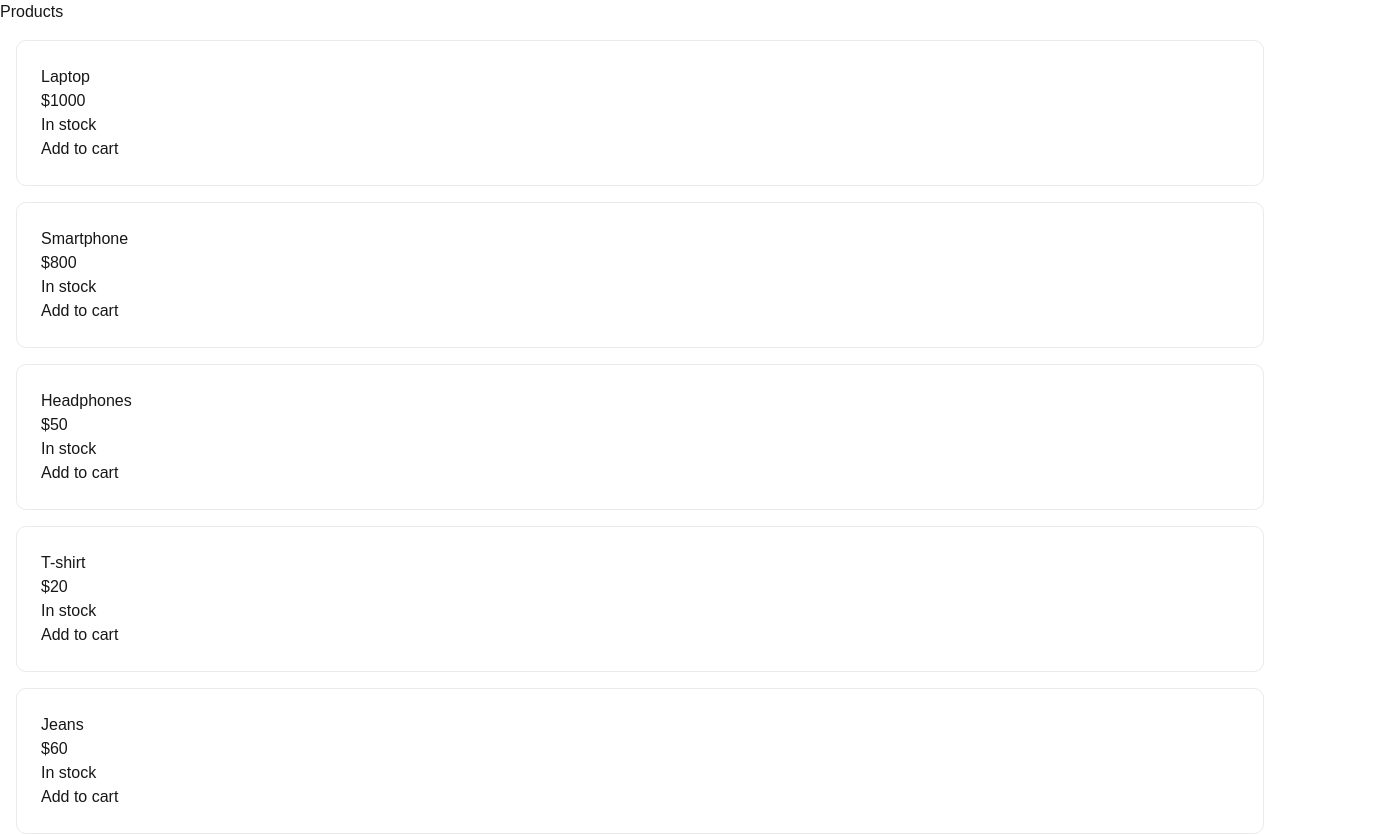
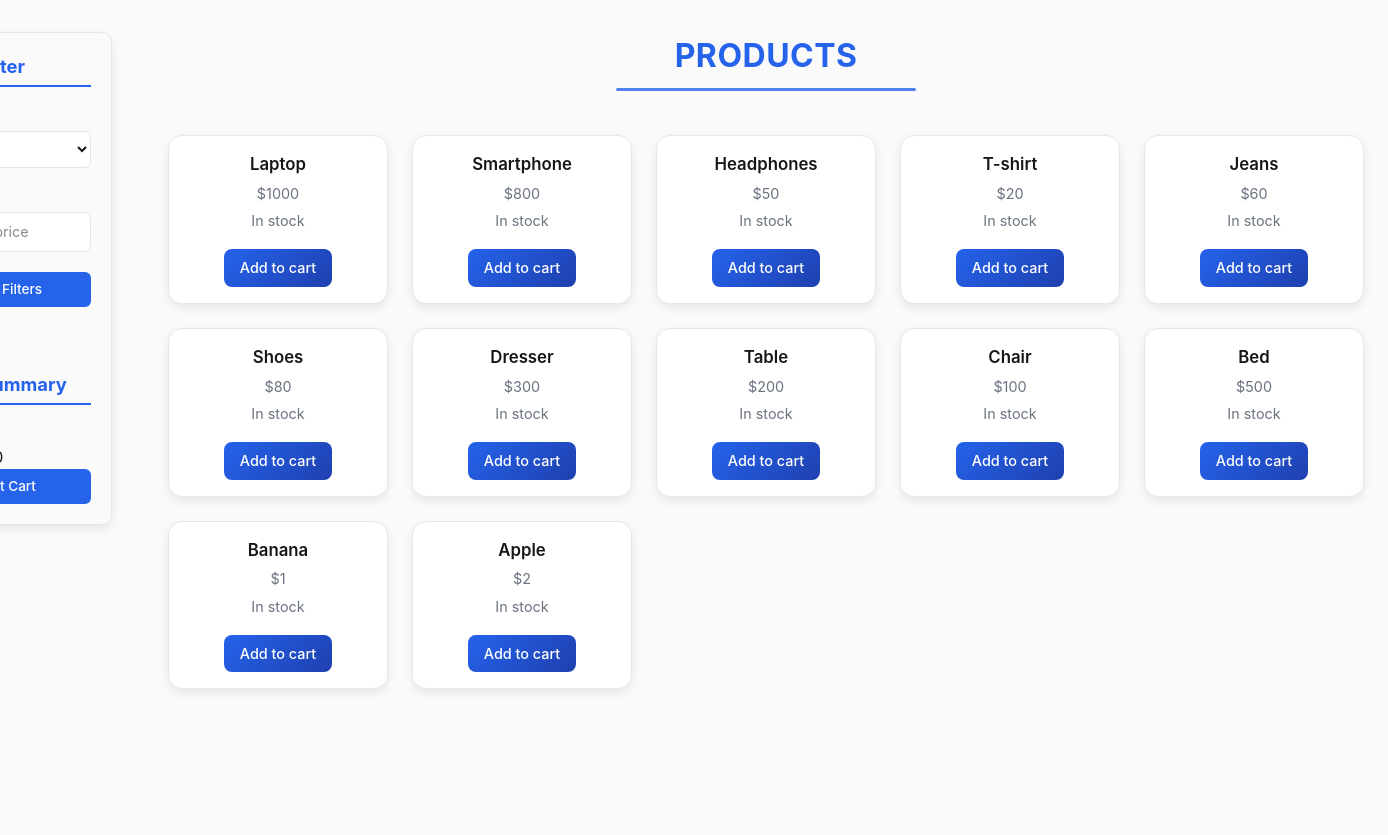
Before and after one commit to nvong419/mini-storefront, a Next.js app: page / in a window 1280 px wide. Shown: the top 835 px of the page, 1388 px wide, since content can reach past the window. After the commit the page ends 800 px from the top, so only its background shows below. Built offline with nearby package versions, Linux system fonts and the light colour scheme.

Commit message:
Added category and price filter input functionality, added cart summary functionality, unified css, removed <ul> in product grid to allow for horizontal cards, fixed bug where state was not being passed from productCard -> ProductList -> Catalog correctly

```diff
--- a/src/app/components/Catalog.jsx
+++ b/src/app/components/Catalog.jsx
@@ -5,11 +5,15 @@
 import { useState, useEffect } from 'react';
 import ProductList from './ProductList';
 import CartSummary from './CartSummary';
+import CategoryFilter from './CategoryFilter';
+import PriceFilter from './PriceFilter';
 
 export default function Catalog() {
-    const [products, setProducts] = useState([]);
-    const [cart, setCart] = useState([]);
+    const [products, setProducts] = useState([]);   // State for products
+    const [cart, setCart] = useState([]);           // State for cart
+    const [filters, setFilters] = useState({category: 'All', maxPrice: Infinity});     // State for filters
 
+    // Fetch products from API
     useEffect(() => {
         async function fetchProducts() {
             const response = await fetch('/api/products');
@@ -23,33 +27,91 @@ export default function Catalog() {
 
     // Function that adds a product to the cart (ProductCard.jsx)
     const handleAddToCart = (product) => {
+        // Prevent adding if no stock
+        if (product.stock <= 0) {
+            alert(`${product.name} is out of stock!`);
+            return;
+        }
+
+        // Update cart
         setCart((prevCart) => {
             const existing = prevCart.find((item) => item.id === product.id);
             if (existing) {
-                // Product already in cart, update quantity
-                return prevCart.map((item) => {
-                    if (item.id === product.id) {
-                        return { ...item, quantity: item.quantity + 1 };
-                    }
-                    return item;
-                });
+            return prevCart.map((item) =>
+                item.id === product.id
+                ? { ...item, quantity: item.quantity + 1 }
+                : item
+            );
             } else {
-                // Product not in cart, add to cart
-                return [...prevCart, { ...product, quantity: 1 }];
+            return [...prevCart, { ...product, quantity: 1 }];
             }
         });
+
+        // Update product stock (reduce by 1)
+        setProducts((prevProducts) =>
+            prevProducts.map((p) =>
+            p.id === product.id ? { ...p, stock: p.stock - 1 } : p
+            )
+        );
     };
 
-    const handleResetCart = () => setCart([]);
+    // Function that resets the cart
+    const handleResetCart = () => {
+        // Restore stock based on what was in cart
+        setProducts((prevProducts) =>
+            prevProducts.map((p) => {
+            const inCart = cart.find((item) => item.id === p.id);
+            if (inCart) {
+                return { ...p, stock: p.stock + inCart.quantity };
+            }
+            return p;
+            })
+        );
 
+        // Clear the cart
+        alert('Cart reset!');
+        setCart([]);
+        };
+
+    // Functions that updates the filters
+    const handleCategoryChange = (value) => {
+        setFilters((prev) => ({ ...prev, category: value }));
+    };
+
+    const handlePriceChange = (value) => {
+        setFilters((prev) => ({ ...prev, maxPrice: Number(value) }));
+    };
+
+    const handleResetFilters = () => {
+        setFilters({ category: 'All', maxPrice: Infinity });
+    };
+
+    // Filter Products based on filter state
+    const filteredProducts = products.filter((p) => {
+        const categoryMatch = filters.category === 'All' || p.category === filters.category;
+        const priceMatch = p.price <= filters.maxPrice;
+        return categoryMatch && priceMatch;
+    });
+
+    // Main Page Content
     return (
-        <div>
-            <h2>Products</h2>
-            <ProductList products={products} onAddToCart={handleAddToCart}/>
-            <h3>Filter</h3>
-            <h3>Cart:</h3>
-            {/* <CartSummary cart = {cart} onReset = {handleResetCart}/> */}
-        </div>
+    <div className="catalog-container">
+        {/* LEFT COLUMN */}
+        <aside className="sidebar">
+        <h2>Filter</h2>
+        <CategoryFilter value={filters.category} onChange={handleCategoryChange} />
+        <PriceFilter value={filters.maxPrice} onChange={handlePriceChange} />
+        <button className="reset-filter-btn" onClick={handleResetFilters}>Reset Filters</button>
+        <br />
+        <h2>Cart Summary</h2>
+        <CartSummary cart={cart} onReset={handleResetCart} />
+        </aside>
 
-    )
+        {/* MAIN CONTENT */}
+        <main className="main-content">
+        <h1>PRODUCTS</h1>
+        <ProductList products={filteredProducts} onAddToCart={handleAddToCart} />
+        </main>
+    </div>
+    );
 }
--- a/src/app/components/PriceFilter.jsx
+++ b/src/app/components/PriceFilter.jsx
@@ -3,5 +3,18 @@
 
 // Controlled inputs that update parent state
 export default function PriceFilter({ value, onChange }) {
-
+  return (
+    <div className="filter-section">
+      <label htmlFor="maxPrice">Max Price</label>
+      <input
+        id="maxPrice"
+        type="number"
+        min="0"
+        max="2000"
+        placeholder="Enter max price"
+        value={value === 0 ? '' : value}
+        onChange={(e) => onChange(e.target.value)}
+      />
+    </div>
+  );
 }
--- a/src/app/components/ProductList.jsx
+++ b/src/app/components/ProductList.jsx
@@ -2,15 +2,13 @@
 'use client';
 // Map products to cards (key = {id})
 import ProductCard from "./ProductCard";
-export default function ProductList({ products, handleAddToCart }) {
+export default function ProductList({ products, onAddToCart }) {
     return (
         <div className="product-grid">
-            <ul>
-                {products.map((p) => (
-                    // <li key={p.id}>{p.name} - ${p.price} - {p.stock > 0 ? 'In stock' : 'Out of stock'}</li>
-                    <ProductCard key={p.id} product={p} onAddToCart={handleAddToCart} />
-                ))}
-            </ul>
+            {products.map((p) => (
+                // <li key={p.id}>{p.name} - ${p.price} - {p.stock > 0 ? 'In stock' : 'Out of stock'}</li>
+                <ProductCard key={p.id} product={p} onAddToCart={onAddToCart} />
+            ))}
         </div>
     );
 }
--- a/src/app/globals.css
+++ b/src/app/globals.css
@@ -1,37 +1,287 @@
 @import "tailwindcss";
 
+/* ===== Base Theme ===== */
 :root {
-  --background: #ffffff;
+  --background: #fafafa;
   --foreground: #171717;
-}
-
-@theme inline {
-  --color-background: var(--background);
-  --color-foreground: var(--foreground);
-  --font-sans: var(--font-geist-sans);
-  --font-mono: var(--font-geist-mono);
+  --accent: #2563eb;
+  --accent-hover: #1e40af;
+  --border-color: #e5e7eb;
+  --card-bg: #ffffff;
+  --shadow: 0 4px 10px rgba(0, 0, 0, 0.08);
 }
 
 @media (prefers-color-scheme: dark) {
   :root {
-    --background: #0a0a0a;
-    --foreground: #ededed;
+    --background: #0c0c0c;
+    --foreground: #f5f5f5;
+    --accent: #3b82f6;
+    --accent-hover: #2563eb;
+    --border-color: #1f2937;
+    --card-bg: #111111;
+    --shadow: 0 4px 10px rgba(0, 0, 0, 0.4);
   }
 }
 
 body {
   background: var(--background);
   color: var(--foreground);
-  font-family: Arial, Helvetica, sans-serif;
+  font-family: "Inter", "Segoe UI", Arial, sans-serif;
+  -webkit-font-smoothing: antialiased;
+  padding-bottom: 2rem;
 }
 
+/* ===== Catalog Layout ===== */
+.catalog-container {
+  display: flex;
+  justify-content: center;
+  align-items: flex-start;
+  gap: 2rem;
+  max-width: 1400px;
+  margin: 0 auto;
+  padding: 2rem 1rem;
+}
+
+/* ===== Sidebar Layout ===== */
+.sidebar {
+  flex: 0 0 220px;
+  background: rgba(255, 255, 255, 0.05);
+  border: 1px solid var(--border-color);
+  border-radius: 10px;
+  padding: 1.25rem;
+  box-shadow: var(--shadow);
+  height: fit-content;
+  display: flex;
+  flex-direction: column;
+  gap: 1rem; /* ✅ uniform spacing between groups */
+}
+
+/* ===== Headings ===== */
+.sidebar h2 {
+  margin-top: 0;
+  font-size: 1.15rem;
+  font-weight: 700;
+  color: var(--accent);
+  border-bottom: 2px solid var(--accent);
+  padding-bottom: 0.3rem;
+}
+
+.sidebar h3 {
+  font-size: 1rem;
+  margin-top: 0.75rem;
+  margin-bottom: 0.4rem;
+  color: var(--accent);
+  font-weight: 600;
+}
+
+/* ===== Filter Sections ===== */
+.filter-section {
+  display: flex;
+  flex-direction: column;
+  gap: 0.4rem;
+}
+
+.filter-section label {
+  font-size: 0.9rem;
+  font-weight: 600;
+  color: var(--foreground);
+}
+
+.filter-section select,
+.filter-section input[type="number"] {
+  background-color: var(--card-bg);
+  border: 1px solid var(--border-color);
+  border-radius: 6px;
+  padding: 0.5rem;
+  color: var(--foreground);
+  font-size: 0.9rem;
+  transition: border-color 0.2s ease, background-color 0.2s ease;
+}
+
+.filter-section select:hover,
+.filter-section input[type="number"]:hover {
+  border-color: var(--accent);
+}
+
+/* ===== Buttons ===== */
+.reset-filter-btn,
+.sidebar button {
+  width: 100%;
+  padding: 0.45rem 0.75rem;
+  border: none;
+  border-radius: 6px;
+  background-color: var(--accent);
+  color: white;
+  font-size: 0.85rem;
+  font-weight: 500;
+  cursor: pointer;
+  transition: background-color 0.2s ease, transform 0.1s ease;
+}
+
+.reset-filter-btn:hover,
+.sidebar button:hover:not(:disabled) {
+  background-color: var(--accent-hover);
+  transform: scale(1.02);
+}
+
+.reset-filter-btn:disabled {
+  background-color: #6b7280;
+  cursor: not-allowed;
+  opacity: 0.7;
+}
+
+/* Space between button groups */
+.reset-filter-btn {
+  margin-top: 0.25rem;
+  margin-bottom: 0.5rem;
+}
+
+/* ===== Main content (right column) ===== */
+.main-content {
+  flex: 1;
+  display: flex;
+  flex-direction: column;
+  align-items: center;
+}
+
+h1 {
+  font-size: 2rem;                  /* slightly larger for prominence */
+  font-weight: 700;                 /* bolder for emphasis */
+  color: var(--accent);             /* brand accent color */
+  text-align: center;               /* centers above the grid */
+  letter-spacing: 0.5px;            /* subtle spacing for readability */
+  text-transform: uppercase;        /* gives a clean, retail-style look */
+  margin-bottom: 1.25rem;
+  position: relative;
+}
+
+h1::after {
+  content: "";
+  display: block;
+  width: 300px;                      /* underline width */
+  height: 3px;
+  background: var(--accent);
+  margin: 0.5rem auto 0;            /* centered underline */
+  border-radius: 2px;
+  opacity: 0.8;
+}
+
+
+/* ===== Product Grid Layout ===== */
+.product-grid {
+  display: grid;
+  grid-template-columns: repeat(auto-fit, minmax(220px, 1fr));
+  gap: 1.5rem;
+  padding: 1.5rem;
+  width: 100%;
+  max-width: 1280px;
+  margin: 0 auto;
+  list-style: none;
+}
+
+/* ===== Product Card ===== */
 .card {
-  margin: 1rem;
-  padding: 1.5rem;
-  text-align: left;
-  color: inherit;
-  text-decoration: none;
-  border: 1px solid #eaeaea;
-  border-radius: 10px;
-  transition: color 0.15s ease, border-color 0.15s ease;
+  background-color: var(--card-bg);
+  border: 1px solid var(--border-color);
+  border-radius: 14px;
+  box-shadow: var(--shadow);
+  padding: 1rem;
+  text-align: center;
+  transition: transform 0.25s ease, box-shadow 0.25s ease;
 }
+
+.card:hover {
+  transform: translateY(-5px);
+  box-shadow: 0 8px 20px rgba(0, 0, 0, 0.15);
+}
+
+/* ===== Typography ===== */
+.card h3 {
+  font-size: 1.05rem;
+  font-weight: 600;
+  color: var(--foreground);
+  margin-bottom: 0.35rem;
+}
+
+.card p {
+  margin: 0.35rem 0;
+  font-size: 0.9rem;
+  color: #6b7280;
+}
+
+/* ===== Stock Indicator ===== */
+.in-stock {
+  color: #16a34a;
+  font-weight: 600;
+}
+
+.out-of-stock {
+  color: #dc2626;
+  font-weight: 600;
+}
+
+/* ===== Buttons ===== */
+.card button {
+  margin-top: 0.75rem;
+  padding: 0.5rem 1rem;
+  border: none;
+  border-radius: 8px;
+  background: linear-gradient(135deg, var(--accent), var(--accent-hover));
+  color: white;
+  font-size: 0.9rem;
+  font-weight: 500;
+  cursor: pointer;
+  transition: background 0.3s ease, transform 0.15s ease;
+}
+
+.card button:hover:not(:disabled) {
+  background: linear-gradient(135deg, var(--accent-hover), var(--accent));
+  transform: scale(1.03);
+}
+
+.card button:disabled {
+  background: #9ca3af;
+  color: #f9fafb;
+  cursor: not-allowed;
+  transform: none;
+}
+
+/* ===== Section Headings ===== */
+h2 {
+  font-size: 1.3rem;
+  margin-top: 2rem;
+  text-align: center;
+  border-bottom: 2px solid var(--accent);
+  display: inline-block;
+  padding-bottom: 0.25rem;
+}
+
+/* ===== Responsive adjustments ===== */
+@media (max-width: 768px) {
+  .product-grid {
+    grid-template-columns: repeat(auto-fit, minmax(160px, 1fr));
+    gap: 1rem;
+    padding: 1rem;
+  }
+
+  .card {
+    padding: 0.75rem;
+  }
+
+  .card h3 {
+    font-size: 0.95rem;
+  }
+
+  .card button {
+    font-size: 0.8rem;
+  }
+}
+
+/* ===== Optional Utility: Subtle Fade-In ===== */
+.card {
+  opacity: 0;
+  animation: fadeIn 0.5s ease forwards;
+}
+@keyframes fadeIn {
+  to { opacity: 1; }
+}
```
Also changed, not shown: src/app/components/CartSummary.jsx (+8 -4 lines), src/app/components/CategoryFilter.jsx (+14 -6 lines).
